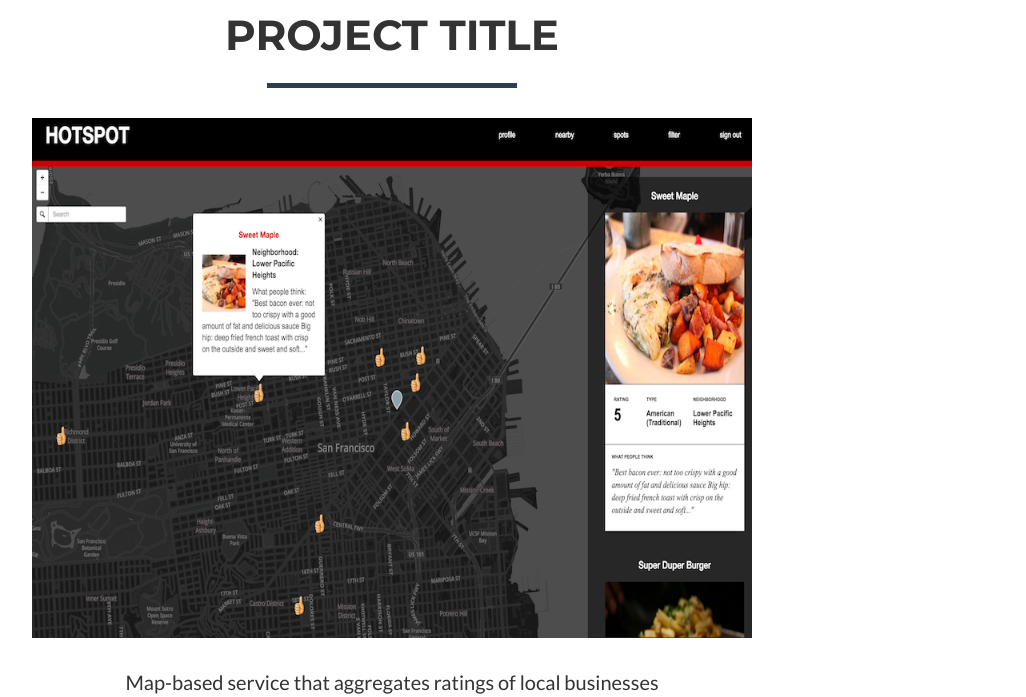
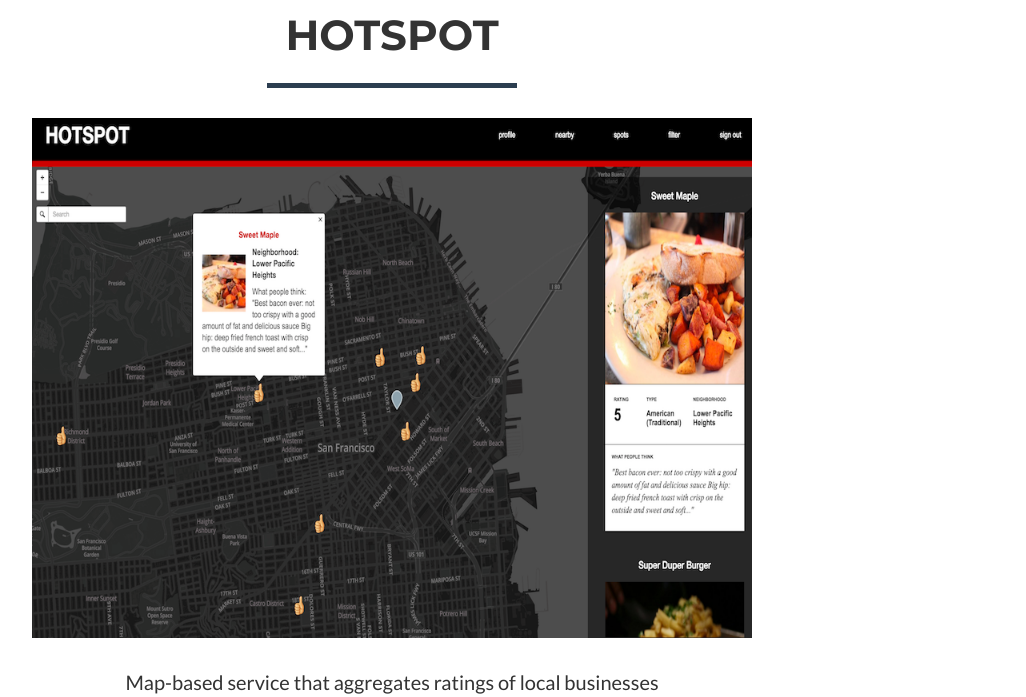
Before and after one commit to juliusbuckley/juliusbuckley.github.io, a website: page index.html in a window 1280 px wide. Both pictures are taken after a click on the link 250 px from the left and 1097 px from the top of the page. Shown: the part 800-1497 px from the top of the page, without its empty margins (248-1274 px from the left). Drawn offline with nearby package versions, Linux system fonts and the light colour scheme.

Commit message:
chores/ Updated project names in modal

```diff
--- a/index.html
+++ b/index.html
@@ -237,7 +237,7 @@
                 <div class="row">
                     <div class="col-lg-8 col-lg-offset-2">
                         <div class="modal-body">
-                            <h2>Project Title</h2>
+                            <h2>Hotspot</h2>
                             <hr class="star-primary">
                             <img src="img/portfolio/hotspot.png" class="img-responsive img-centered" alt="">
                             <p>Map-based service that aggregates ratings of local businesses</p>
@@ -266,7 +266,7 @@
                 <div class="row">
                     <div class="col-lg-8 col-lg-offset-2">
                         <div class="modal-body">
-                            <h2>Project Title</h2>
+                            <h2>Cloud Collab</h2>
                             <hr class="star-primary">
                             <img src="img/portfolio/cloudcollab.png" class="img-responsive img-centered" alt="">
                             <p>Real-time code editor that allows users to access GitHub repo's and collaborate on JavaScript files</p>
@@ -295,7 +295,7 @@
                 <div class="row">
                     <div class="col-lg-8 col-lg-offset-2">
                         <div class="modal-body">
-                            <h2>Project Title</h2>
+                            <h2>Quest</h2>
                             <hr class="star-primary">
                             <img src="img/portfolio/quest.png" class="img-responsive img-centered" alt="">
                             <p>A social platform for sharing geotagged photos and messages</p>
@@ -324,7 +324,7 @@
                 <div class="row">
                     <div class="col-lg-8 col-lg-offset-2">
                         <div class="modal-body">
-                            <h2>Project Title</h2>
+                            <h2>Zero</h2>
                             <hr class="star-primary">
                             <img src="img/portfolio/zero.png" class="img-responsive img-centered" alt="">
                             <p>Slack bookmark search web services</p>
@@ -353,7 +353,7 @@
                 <div class="row">
                     <div class="col-lg-8 col-lg-offset-2">
                         <div class="modal-body">
-                            <h2>Project Title</h2>
+                            <h2>Zero</h2>
                             <hr class="star-primary">
                             <img src="img/portfolio/zero.png" class="img-responsive img-centered" alt="">
                             <p>null</p>
```
Also changed, not shown: README.md.
